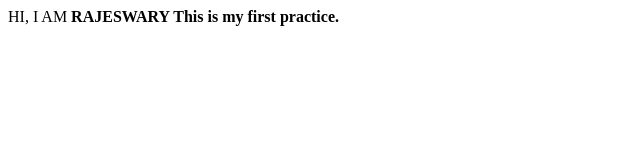
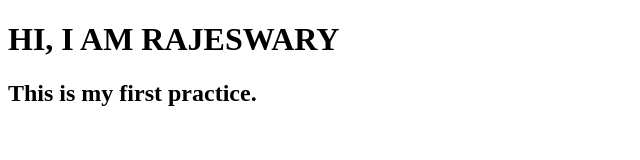
Before and after one commit to RajeswaryM/First-practice, a plain HTML site: page index.html in a window 1280 px wide. Shown: the whole page, without its empty margins (0-640 px from the left). Drawn offline with Linux system fonts and the light colour scheme.

Commit message:
Update index.html

```diff
--- a/index.html
+++ b/index.html
@@ -1,6 +1,10 @@
-<html>
+<!doctype html>
+<html lang="en">
+<head>
+  <meta charset="utf-8">
+  <title>Docker Nginx</title>
 <body>
-HI, I AM <b>RAJESWARY<b>
-This is my first practice.
-<body>
-<html>
+  <h1>HI, I AM <b>RAJESWARY<b></h1>
+  <h2>This is my first practice.</h2>
+</body>
+</html>
```
